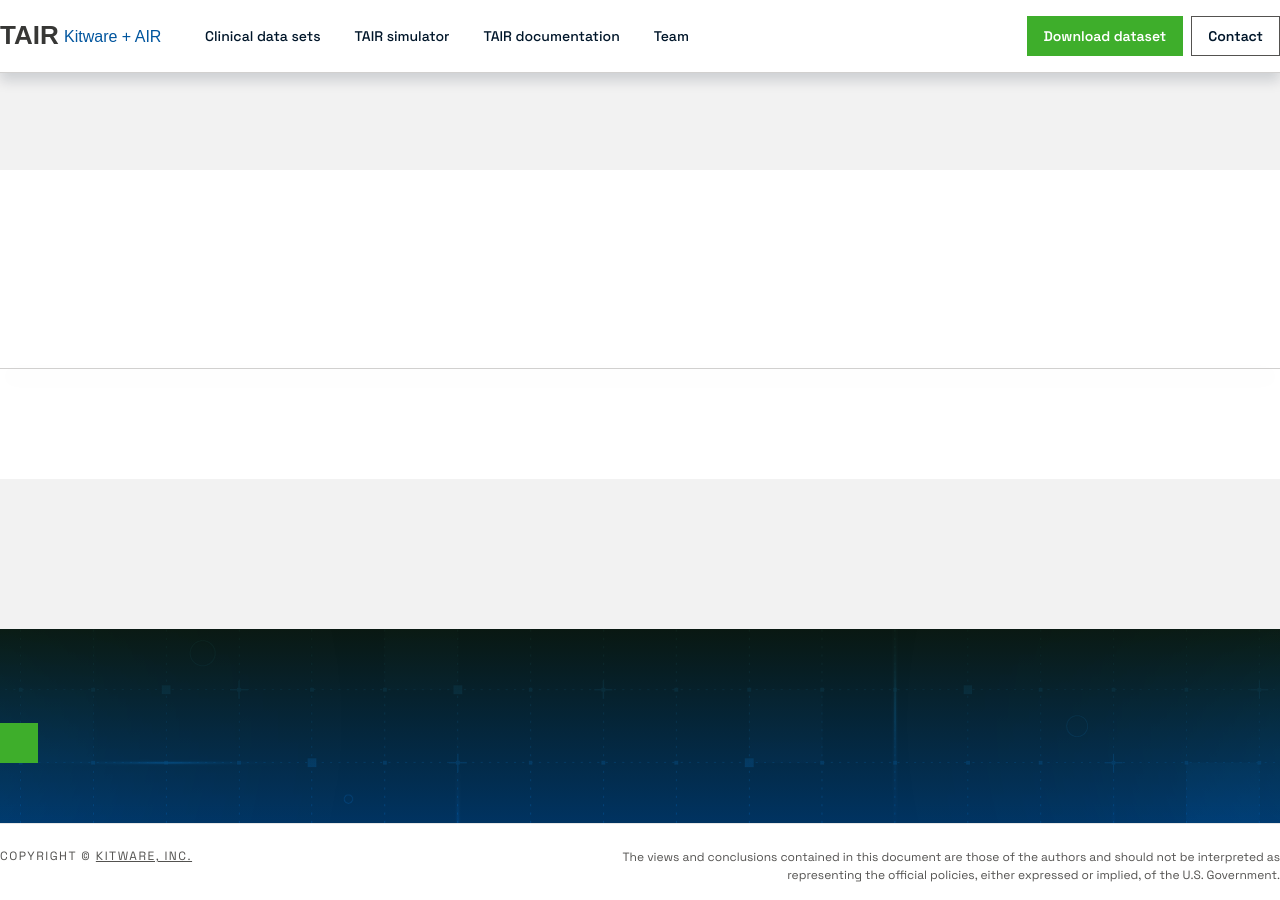
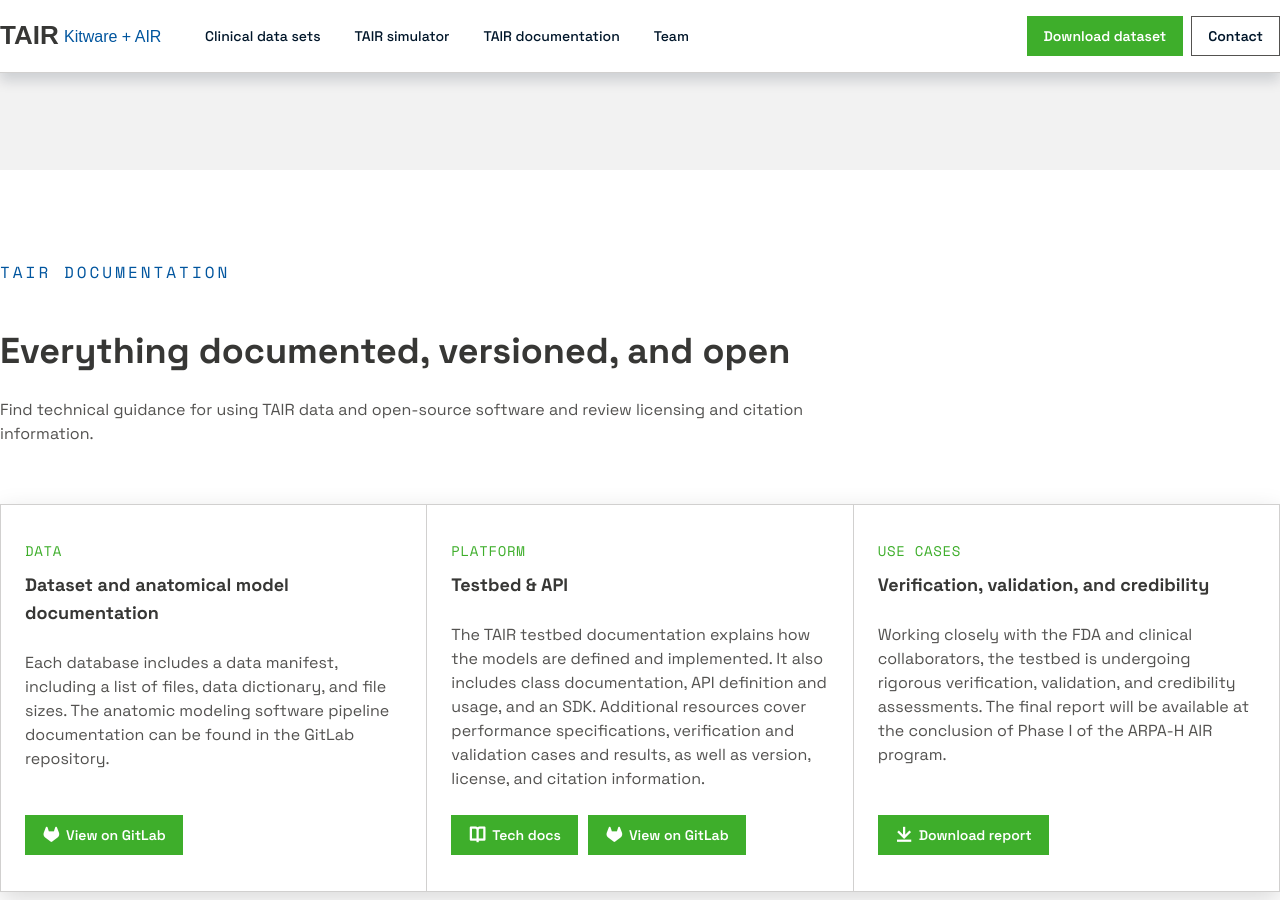
Before and after one commit to Kitware/TAIR, a Jekyll site: the page built from index.md, in a window 1280 px wide and 900 px high, scrolled down 4206 px. Built offline with Jekyll 4.4.1, drawn with Linux system fonts in a browser that asks for light colours; nearby versions of some CDN libraries; library files that are not in the unit come from our copies.

Commit message:
Add documentation section content

```diff
--- a/index.md
+++ b/index.md
@@ -163,4 +163,38 @@ testbed:
       url: "https://developer.nvidia.com/isaac/healthcare"
       new_tab: true
       text: The three-computer solution for healthcare robotics
+
+# ==================================================
+# DOCUMENTATION + DOWNLOADS
+# ==================================================
+documentation:
+  subheadline: TAIR documentation
+  headline: Everything documented, versioned, and open
+  text: >-
+    Find technical guidance for using TAIR data and open-source software and review licensing and citation information.
+  items:
+    - category: Data
+      title: Dataset and anatomical model documentation
+      text: Each database includes a data manifest, including a list of files, data dictionary, and file sizes. The anatomic modeling software pipeline documentation can be found in the GitLab repository.
+      buttons:
+        - label: View on GitLab
+          url: "https://gitlab.com/"
+          icon: ri-gitlab-fill
+    - category: Platform
+      title: Testbed & API
+      text: The TAIR testbed documentation explains how the models are defined and implemented. It also includes class documentation, API definition and usage, and an SDK. Additional resources cover performance specifications, verification and validation cases and results, as well as version, license, and citation information.
+      buttons:
+        - label: Tech docs
+          url: "#"
+          icon: ri-book-open-line
+        - label: View on GitLab
+          url: "https://gitlab.com/"
+          icon: ri-gitlab-fill
+    - category: Use cases
+      title: Verification, validation, and credibility
+      text: Working closely with the FDA and clinical collaborators, the testbed is undergoing rigorous verification, validation, and credibility assessments. The final report will be available at the conclusion of Phase I of the ARPA-H AIR program.
+      buttons:
+        - label: Download report
+          url: "#"
+          icon: ri-download-line
 ---
```
